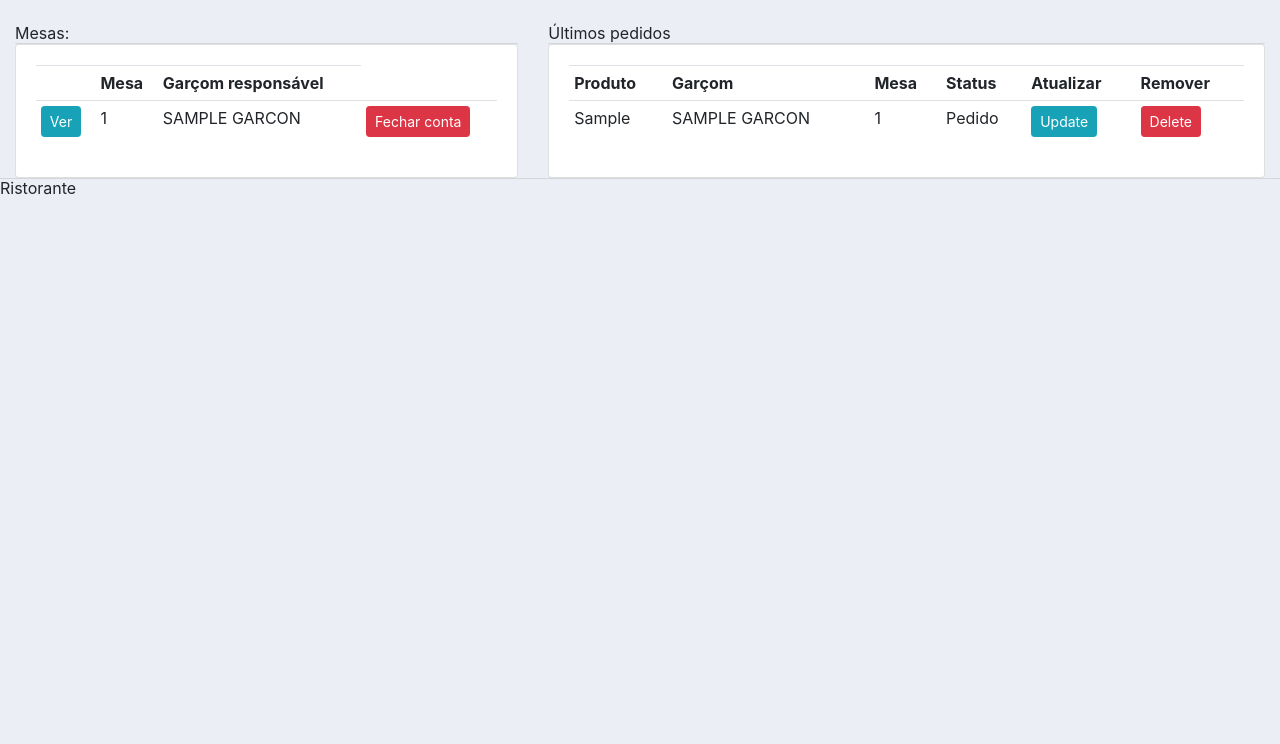
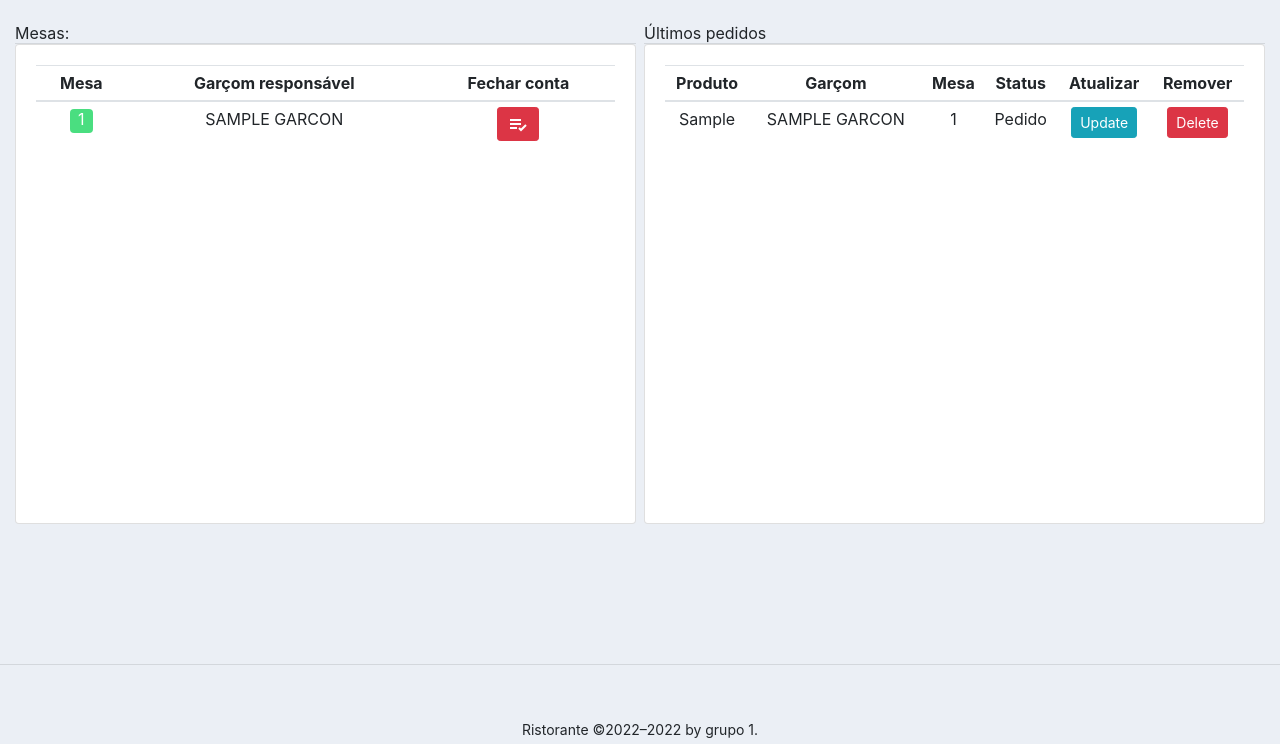
Before and after one commit to eDusVx/ProjFinal-MP2022-2, a Django app: page /funcionarios/ in a window 1280 px wide. Shown: the part 56-800 px from the top of the page. Run offline with Django 4.2, Linux system fonts and the light colour scheme; a user stored in the database is signed in; tables that the repository leaves empty hold one stand-in row (values such as "Sample post"); parts of the project's set-up code (start-up, migrations or seed data) failed here and were passed over; some libraries are stand-ins or nearby versions.

Commit message:
ajustes no layout do dashboard assim como logica para admin

```diff
--- a/webpage/templates/webpage/funcionario/dashboard.html
+++ b/webpage/templates/webpage/funcionario/dashboard.html
@@ -4,38 +4,46 @@
 
 <br>
 
-<div class="row">
-	<div class="col-md-5">
+<div class="flex flex-col md:flex-row h-[80%] space-y-6 md:space-y-0 md:space-x-2 md:h-[80vh]">
+	<div class="w-full md:w-[50%] h-[50%] md:h-[60vh]">
 		<h5>Mesas:</h5>
 		<hr>
-		<div class="card card-body">
-			<table class="table table-sm">
-				<tr>
-					<th></th>
+		<div class="card h-full card-body">
+			<table class="table table-sm overflow-y-auto">
+				<thead>
+					<tr class="text-center">
+						{% comment %} <th></th> {% endcomment %}
 						<th>Mesa</th>
 						<th>Garçom responsável</th>
+						<th>Fechar conta</th>
 					</tr>
-
+				</thead>
+				<tbody>
 				{% for customer in customers %}
-					<tr>
-						<td><a class="btn btn-sm btn-info" href="{% url 'customer' customer.id %}">Ver</a></td>
-						<td>{{customer.numero}}</td>
+					<tr class="cursor-pointer hover:scale-[1.02] hover:font-bold text-center rounded" onclick="window.location='{% url 'customer' customer.id %}';">
+						{% comment %} <td><a class="btn btn-sm btn-info" href="{% url 'customer' customer.id %}">Ver</a></td> {% endcomment %}
+						<td>
+							<span class="bg-green-400 px-2 pb-1 rounded text-white">{{customer.numero}}</span>
+						</td>
 						<td>{{customer.garcon_responsavel}}</td>
-						<td><a class="btn btn-sm btn-danger" href="{% url 'fechar_pedido' %}">Fechar conta</a></td>
-
+						<td><a class="btn btn-sm btn-danger" href="{% url 'fechar_pedido' %}">
+							<svg xmlns="http://www.w3.org/2000/svg" width="24" height="24" style="fill: rgba(255, 255, 255, 1);transform: ;msFilter:;"><path d="M4 7h11v2H4zm0 4h11v2H4zm0 4h7v2H4zm15.299-2.708-4.3 4.291-1.292-1.291-1.414 1.415 2.706 2.704 5.712-5.703z"></path></svg>
+						</a></td>
 					</tr>
 				{% endfor %}
+				</tbody>
 			</table>
 		</div>
 	</div>
 
-	<div class="col-md-7">
+	<div class="w-full md:w-[50%] h-[50%] md:h-[60vh]">
 		<h5>Últimos pedidos</h5>
 		<hr>
-		<div class="card card-body">
+		<div class="card h-full card-body">
 
-			<table class="table table-sm">
-				<tr>
+			<table class="table table-sm overflow-y-auto">
+				<thead>
+					<tr class="text-center">
 						<th>Produto</th>
 						<th>Garçom</th>
 						<th>Mesa</th>
@@ -43,9 +51,10 @@
 						<th>Atualizar</th>
 						<th>Remover</th>
 					</tr>
-
+				</thead>
+				<tbody>
 				{% for order in orders %}
-					<tr>
+					<tr class="hover:scale-[1.02] hover:font-bold text-center rounded">
 						<td>{{order.pratos}}</td>
 						<td>{{order.garcon}}</td>
 						<td>{{order.mesa}}</td>
@@ -56,8 +65,7 @@
 
 					</tr>
 				{% endfor %}
-
-
+				</tbody>
 			</table>
 		</div>
 	</div>
--- a/webpage/templates/webpage/funcionario/main.html
+++ b/webpage/templates/webpage/funcionario/main.html
@@ -19,7 +19,9 @@
 	{% endblock %}
     </div>
 	<hr>
-	<h5>Ristorante</h5>
+	<div class="absolute bottom-1 w-full flex justify-center">
+		<span class="text-sm text-gray-150">Ristorante ©2022–2022 by grupo 1.</span>
+	</div>
 
 </body>
 
--- a/webpage/views.py
+++ b/webpage/views.py
@@ -104,9 +104,15 @@ def logoutUser(request):
 @login_required(login_url='login')
 
 def home(request):
+    print( )
+    if request.user.is_superuser:
+        orders = Pedido.objects.all()
+        customers = Mesa.objects.all()
+    else:
+        orders = Pedido.objects.filter(garcon=current_garcon)
+        customers = Mesa.objects.filter(garcon_responsavel=current_garcon)
+
     current_garcon = Garcon.objects.get(user=request.user)
-    orders = Pedido.objects.filter(garcon=current_garcon)
-    customers = Mesa.objects.filter(garcon_responsavel=current_garcon)
     total_orders = orders.count()
     delivered = orders.filter(status='Pronto').count()
     pending = orders.filter(status='Fazendo').count() + \
@@ -123,7 +129,6 @@ def home(request):
 @login_required(login_url='login')
 def numero_mesa(request, pk_test):
     customer = Mesa.objects.get(id=pk_test)
-
     orders = customer.pedido_set.all()
     order_count = orders.count()
     delivered = orders.filter(status='Pronto').count()
```
Lines whose indentation alone changed are shown as unchanged.
